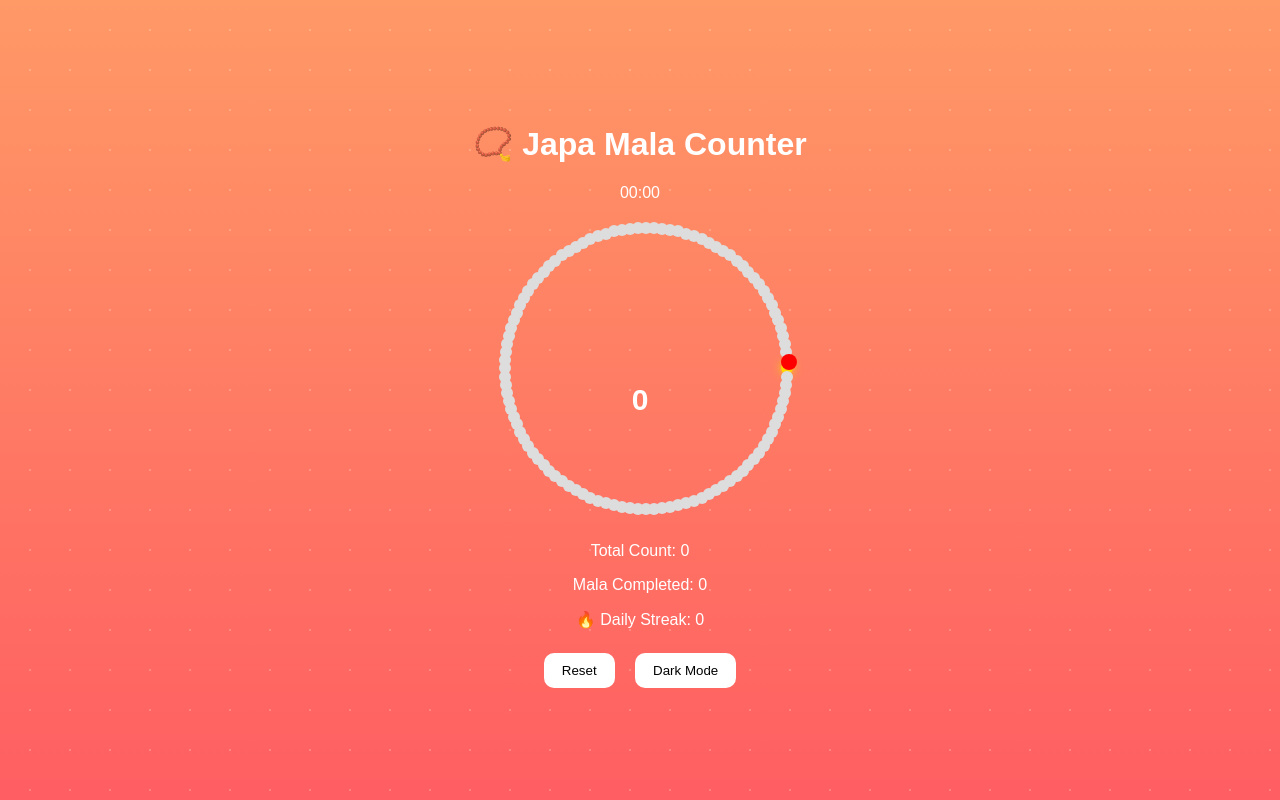
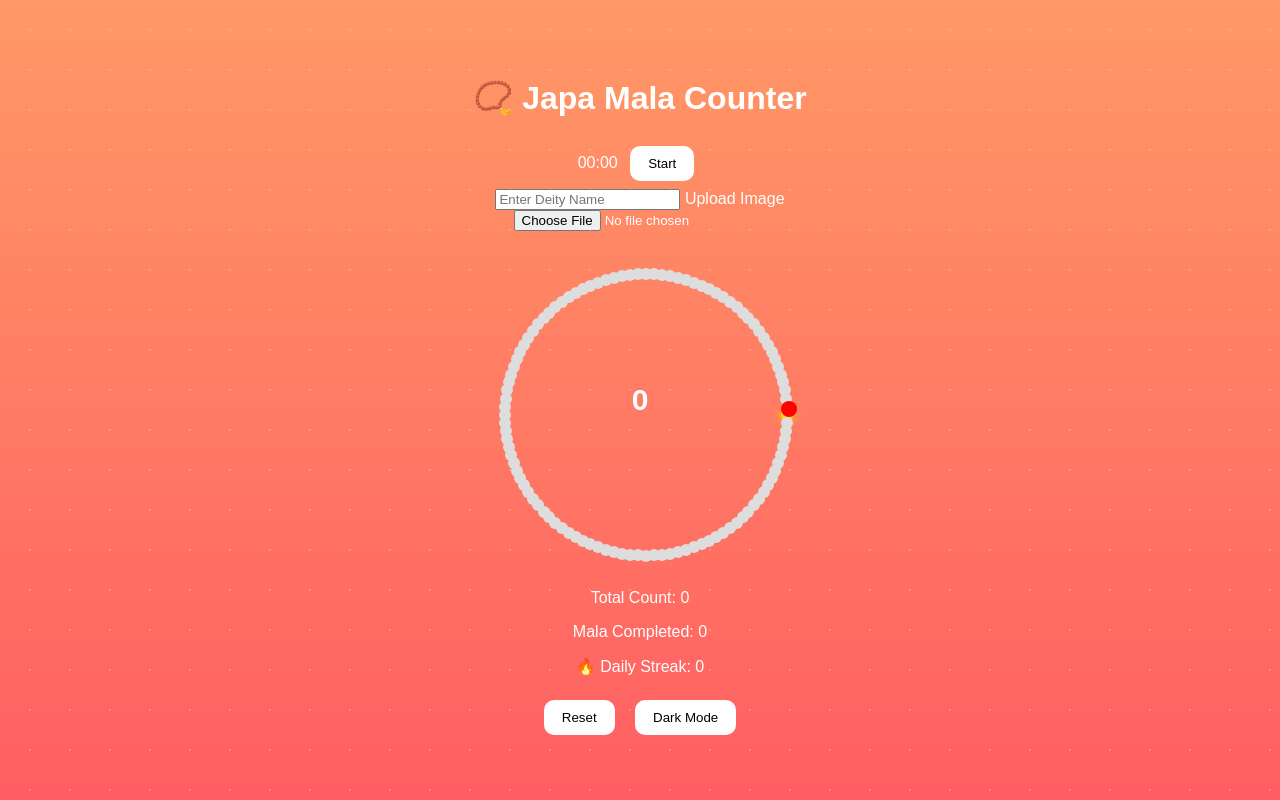
Before and after one commit to chandansah11/Japa_counter, a plain HTML site: page japa-counter/index.html in a window 1280 px wide. Drawn offline with Linux system fonts and the light colour scheme.

Commit message:
Refactor HTML structure for Japa Mala Counter

```diff
--- a/japa-counter/index.html
+++ b/japa-counter/index.html
@@ -4,12 +4,9 @@
 <head>
     <meta charset="UTF-8">
     <meta name="viewport" content="width=device-width, initial-scale=1.0">
-
     <title>Japa Mala Counter</title>
 
     <link rel="stylesheet" href="style.css">
-    <link rel="manifest" href="manifest.json">
-
 </head>
 
 <body>
@@ -20,26 +17,47 @@
 
         <h1>📿 Japa Mala Counter</h1>
 
-        <div id="timer">00:00</div>
+        <div>
+            <span id="timer">00:00</span>
+            <button id="stopBtn">Stop</button>
+        </div>
 
+
+        <!-- Deity -->
+        <div class="deity-section">
+            <input type="text" id="deityName" placeholder="Enter Deity Name">
+
+            <label class="upload-btn">
+                Upload Image
+                <input type="file" id="deityImage" accept="image/*">
+            </label>
+        </div>
+
+        <!-- Mala -->
         <div class="mala-wrapper" id="tapArea">
-            <div id="malaCircle"></div>
-            <div id="centerCount">0</div>
+
+            <div class="circle-container">
+
+                <!-- deity inside -->
+                <img id="circleImage" />
+
+                <div id="malaCircle"></div>
+
+                <div id="centerCount">0</div>
+
+            </div>
+
         </div>
 
         <div class="stats">
-
             <p>Total Count: <span id="total">0</span></p>
             <p>Mala Completed: <span id="mala">0</span></p>
             <p>🔥 Daily Streak: <span id="streak">0</span></p>
-
         </div>
 
         <div class="buttons">
-
-            <button>Reset</button>
-            <button>Dark Mode</button>
-
+            <button id="resetBtn">Reset</button>
+            <button id="darkBtn">Dark Mode</button>
         </div>
 
     </div>
```
